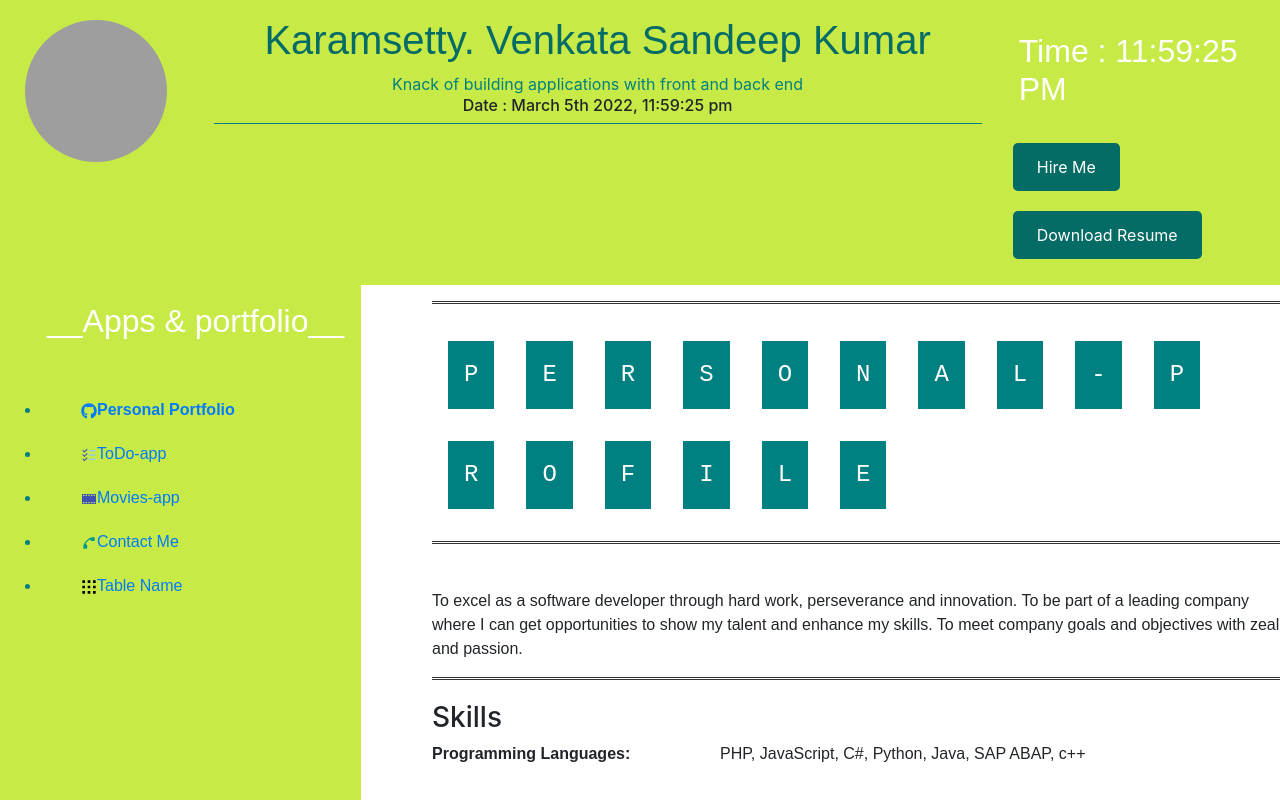
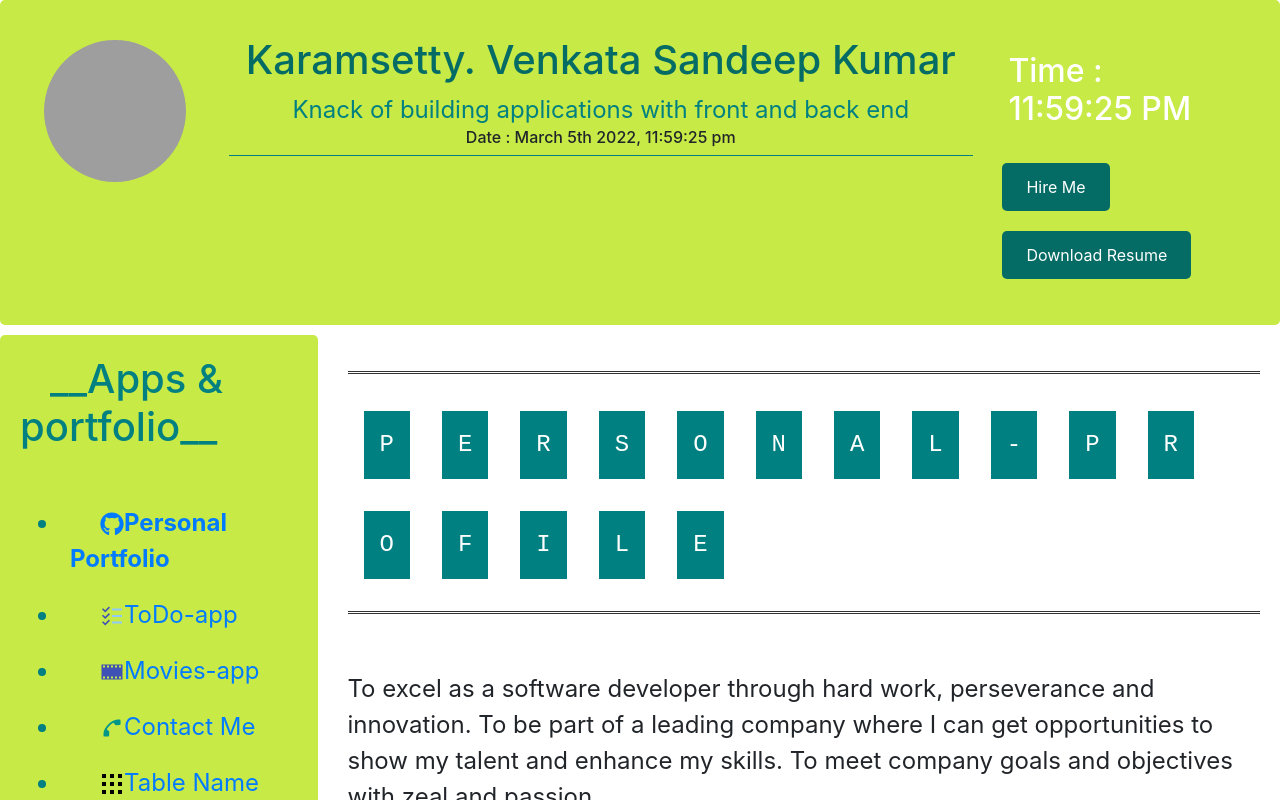
Before and after one commit to karamsetty09/ReactTableDisplay, a React (Create React App) app: page /#/ in a window 1280 px wide. Shown: the top 800 px of the page. Built offline with nearby package versions, Linux system fonts and the light colour scheme; grey boxes are pictures that could not be loaded.

Commit message:
styling to application.

```diff
--- a/src/App.jsx
+++ b/src/App.jsx
@@ -34,18 +34,15 @@ export default function App() {
     }
   );
     return (
-        <HashRouter>
-          <main className="App">
-            <MainHeader name="Venkata" />
-          </main>
-          <section className='wrapper'>
-            <section className="app-a">
-            <SideBar></SideBar>
-            </section>
-            <section className="app-b">
+      <HashRouter>
+        <div class="wrapper">
+          <MainHeader class="header" name="Venkata" />
+          <SideBar class="sidebar"></SideBar>
+          <article class="content">
             {routeLinks}
-            </section>
-          </section>
-        </HashRouter>
-    );
+          </article>
+          <footer class="footer">My footer</footer>
+        </div>
+      </HashRouter>
+  );
 }
--- a/src/App.scss
+++ b/src/App.scss
@@ -15,19 +15,94 @@
   grid-column: 2/4;
 } */
 
-.wrapper {
-  display: grid;
-  grid-template-columns: repeat(3, 1fr);
-  grid-gap: 1em;
+// .wrapper {
+//   display: grid;
+//   grid-template-columns: repeat(3, 1fr);
+//   grid-gap: 1em;
+// }
+
+// .app-a {
+//   grid-column: 1/2;
+//   background-color: #c7ea46;
+//   height: 80%;
+//   position: fixed;
+// }
+
+// .app-b {
+//   grid-column: 2/4;
+// }
+
+// .wrapper {
+//   display: grid;
+//   grid-template-columns: repeat(3, 1fr);
+//   grid-gap: 1em;
+// }
+
+// .app-a {
+//   float: left;
+//   width: 20%;
+// }
+
+// .app-b {
+//   float: right;
+//   width: 70%;
+// }
+
+*,
+*:before,
+*:after {
+  box-sizing: border-box;
 }
 
-.app-a {
-  grid-column: 1/2;
-  background-color: #c7ea46;
-  height: 80%;
-  position: fixed;
+body {
+  margin: 40px;
+  font-family: "Open Sans", "sans-serif";
 }
 
-.app-b {
-  grid-column: 2/4;
+h1,
+p {
+  margin: 0 0 1em 0;
 }
+
+/* no grid support? */
+.sidebar {
+  float: left;
+  width: 19.1489%;
+}
+
+.content {
+  float: right;
+  width: 79.7872%;
+}
+
+/* make a grid */
+.wrapper {
+  max-width: 2000px;
+  margin: 0 auto;
+  display: grid;
+  grid-template-columns: 1fr 3fr;
+  grid-gap: 10px;
+}
+
+.wrapper > * {
+  border-radius: 5px;
+  padding: 20px;
+  font-size: 150%;
+  /* needed for the floated layout*/
+  margin-bottom: 10px;
+}
+
+.header,
+.footer {
+  grid-column: 1 / -1;
+  /* needed for the floated layout */
+  clear: both;
+}
+
+/* We need to set the widths used on floated items back to auto, and remove the bottom margin as when we have grid we have gaps. */
+@supports (display: grid) {
+  .wrapper > * {
+    width: auto;
+    margin: 0;
+  }
+}
--- a/src/components/sidebar/sideBar.jsx
+++ b/src/components/sidebar/sideBar.jsx
@@ -25,7 +25,7 @@ export default function sideBar() {
   );
   return (
     <div className="sidebar">
-      <h2>__Apps & portfolio__</h2>
+      <h1>__Apps & portfolio__</h1>
       <br/>
       <ul>{listItems}</ul>
     </div>
--- a/src/components/sidebar/sideBar.scss
+++ b/src/components/sidebar/sideBar.scss
@@ -1,15 +1,8 @@
 .sidebar {
-  border: 1px solid #c7ea46;
+  background-color: #c7ea46;
   float: left;
-  width: 100%;
-  height: 100%;
   color: #008080;
   text-indent: 30px;
-}
-
-.h2 {
-  font-family: var(--mono);
-  color: #008080;
 }
 
 h1,
@@ -17,11 +10,10 @@ h2,
 p,
 ul,
 li {
-  font-family: sans-serif;
+  font-family: var(--mono);
 }
 
 ul li {
   padding: 10px;
   text-align: left;
-  color: #008080;
 }
--- a/src/components/todoappUI/todo.jsx
+++ b/src/components/todoappUI/todo.jsx
@@ -1,5 +1,5 @@
 import { useState } from 'react';
-import './App.scss';
+import './todo.scss';
 
 function App() {
   const [todos, setTodos] = useState([
```
Also changed, not shown: src/components/todoappUI/todo.scss (renamed from src/components/todoappUI/App.scss).
